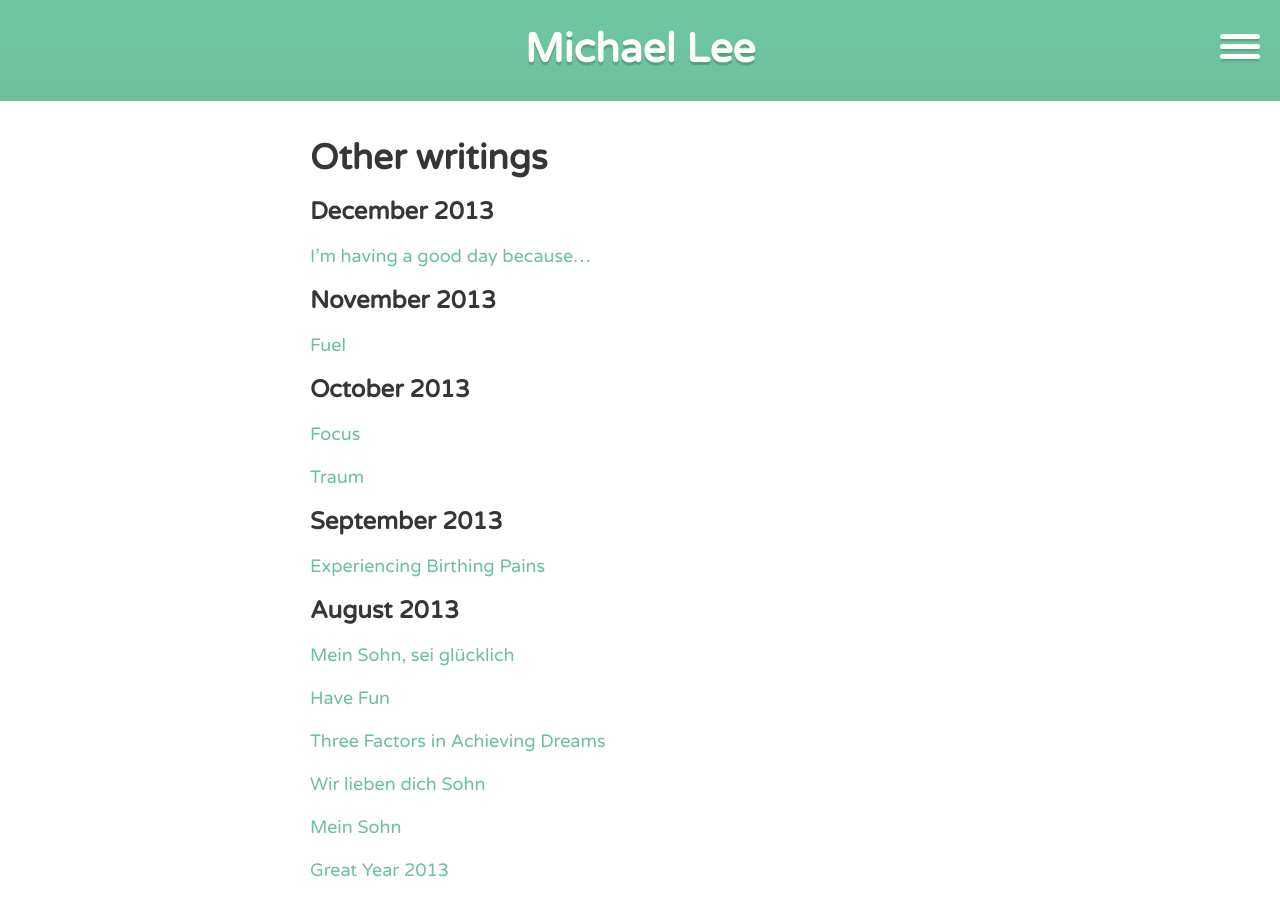
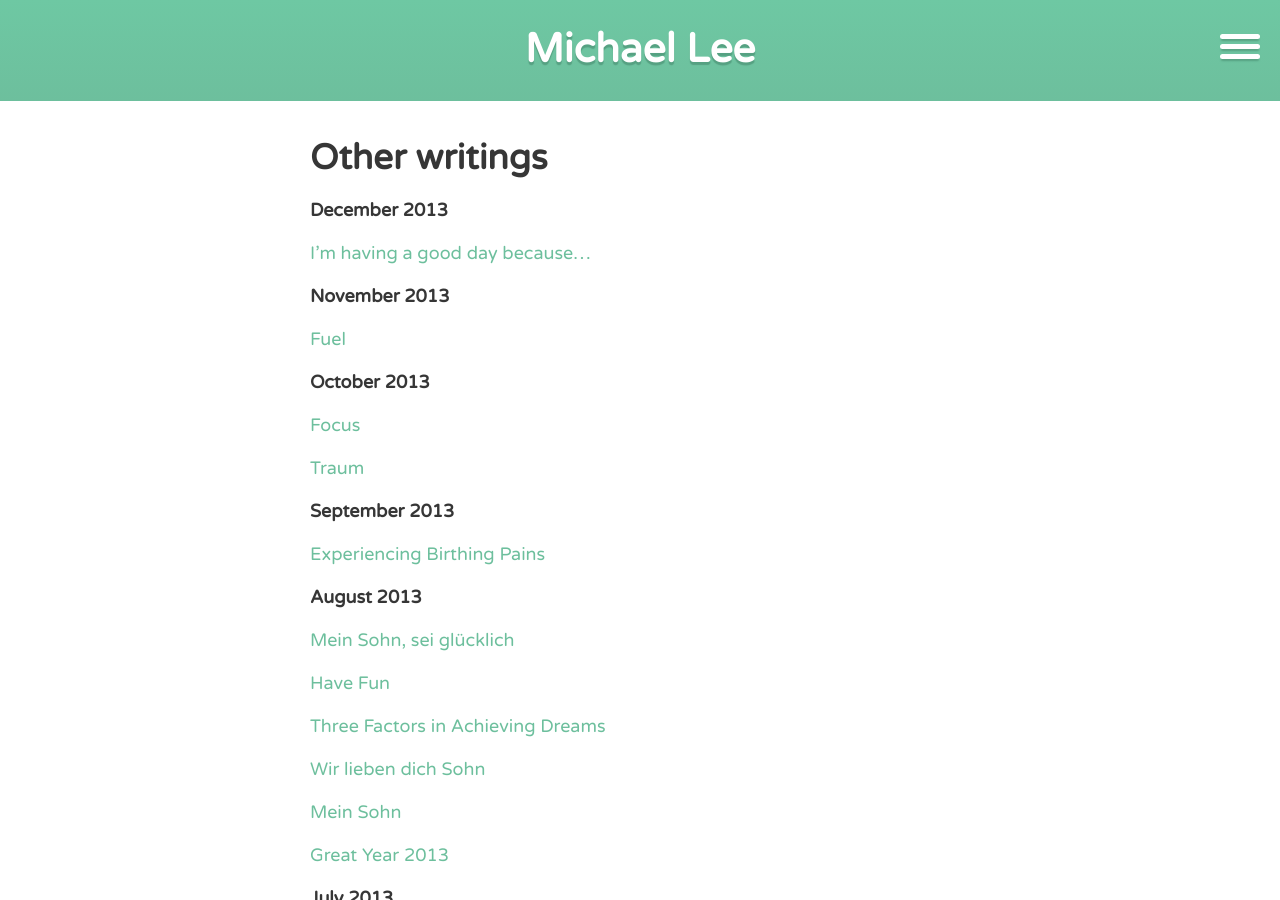
Before and after one commit to michaellee/old-michaelsoolee.com, a Jekyll site: the page built from writings/index.md, in a window 1280 px wide and 900 px high. Built offline with Jekyll 4.4.1, drawn with Linux system fonts in a browser that asks for light colours; nearby versions of some CDN libraries; Markdown is read by kramdown in place of the engine named in the settings.

Commit message:
Update index.md

```diff
--- a/writings/index.md
+++ b/writings/index.md
@@ -13,7 +13,7 @@ title: Other writings / Michael Lee
   {% capture next_month %}{{ post.previous.date | date: "%B" }}{% endcapture %}
 
   {% if forloop.first %}
-  <h2>{{ this_month }} {{this_year}}</h2>
+  <h3>{{ this_month }} {{this_year}}</h3>
   {% endif %}
 
   <a href="{{ post.url }}">{{ post.title }}</a>
@@ -21,10 +21,10 @@ title: Other writings / Michael Lee
   {% if forloop.last %}
     {% else %}
       {% if this_year != next_year %}
-  <h2>{{ next_month }} {{next_year}}</h2>
+  <h3>{{ next_month }} {{next_year}}</h3>
     {% else %}
       {% if this_month != next_month %}
-  <h2>{{ next_month }} {{next_year}}</h2>
+  <h3>{{ next_month }} {{next_year}}</h3>
       {% endif %}
     {% endif %}
   {% endif %}
```
